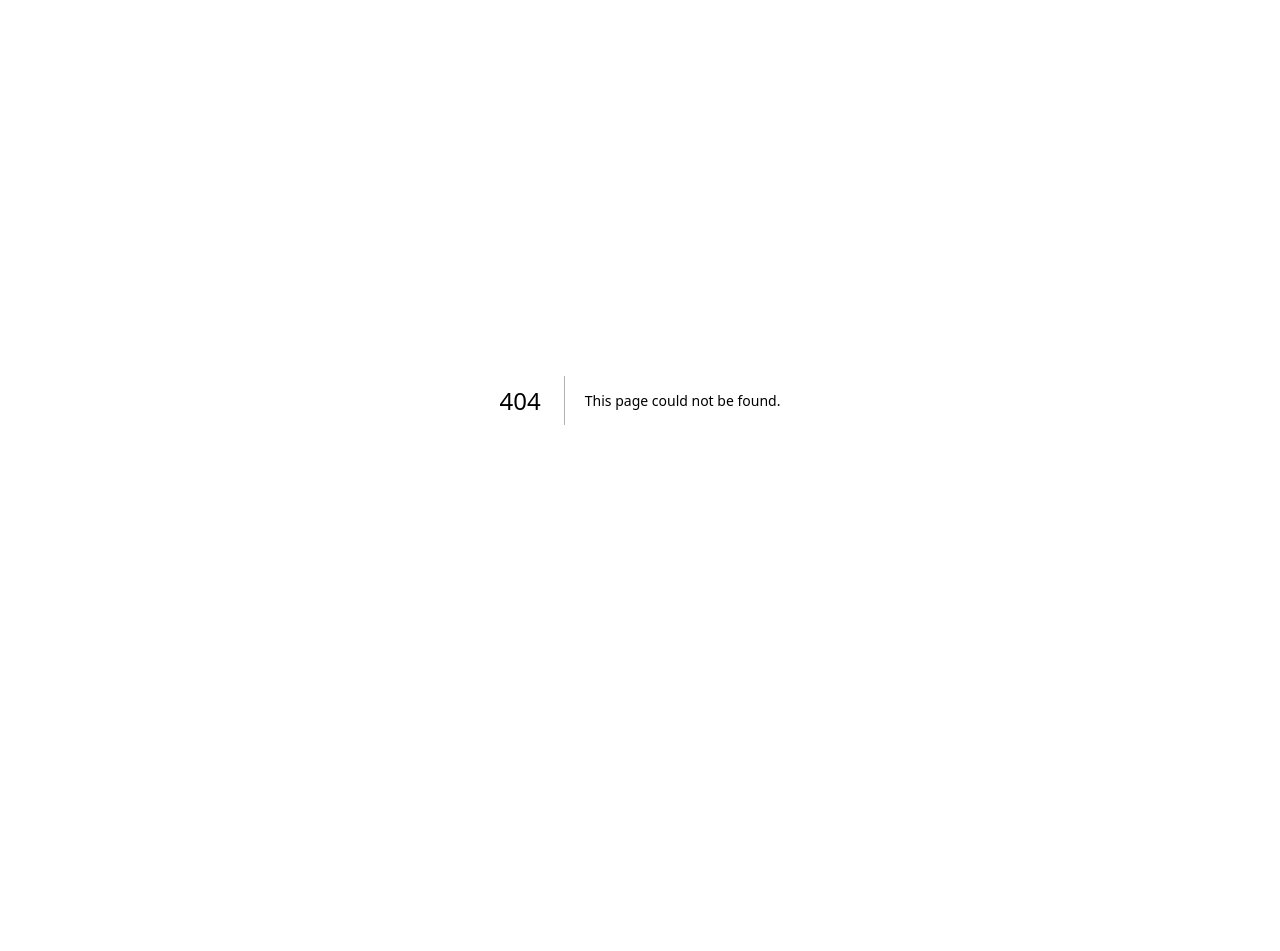
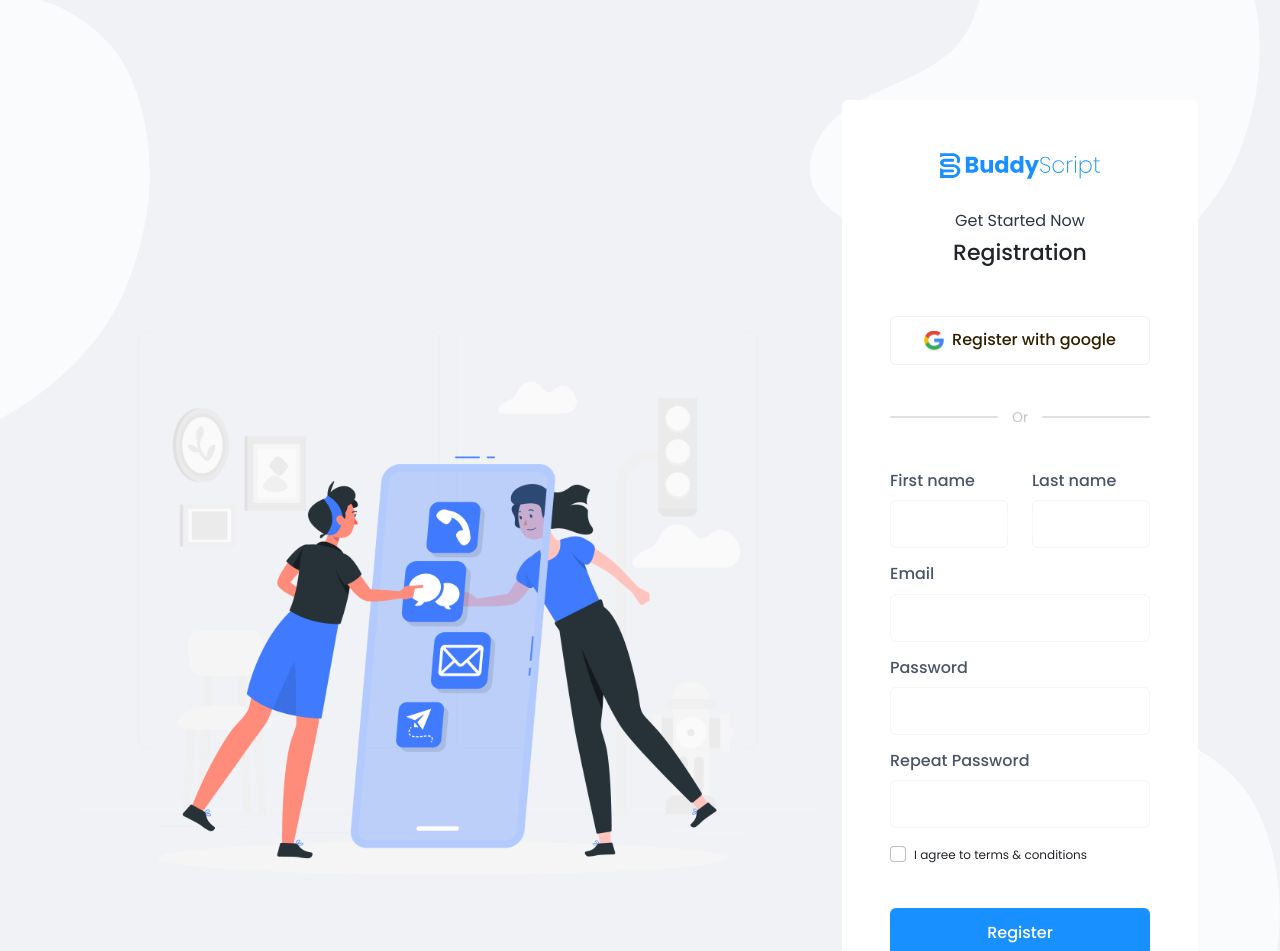
Before and after one commit to Rakibhasaniu/wavely, a Next.js app in the folder wavely-frontend/: page /register in a window 1280 px wide. Before the commit this address had no page. Shown: the top 951 px of the page. Before the commit the page ends 800 px from the top, so only its background shows below. Built offline with nearby package versions, Linux system fonts and the light colour scheme.

Commit message:
feat: registration page ui with first and last name fields

```diff
--- /dev/null
+++ b/wavely-frontend/src/app/(auth)/register/page.tsx
@@ -0,0 +1,7 @@
+import RegisterForm from '@/components/auth/RegisterForm';
+
+export const metadata = { title: 'Registration — Wavely' };
+
+export default function RegisterPage() {
+  return <RegisterForm />;
+}
--- /dev/null
+++ b/wavely-frontend/src/components/auth/RegisterForm.tsx
@@ -0,0 +1,190 @@
+'use client';
+
+import Link from 'next/link';
+import { useState } from 'react';
+
+export default function RegisterForm() {
+  const [form, setForm] = useState({
+    firstName: '',
+    lastName: '',
+    email: '',
+    password: '',
+    confirmPassword: '',
+  });
+
+  const handleChange = (e: React.ChangeEvent<HTMLInputElement>) => {
+    setForm((prev) => ({ ...prev, [e.target.name]: e.target.value }));
+  };
+
+  const handleSubmit = (e: React.FormEvent) => {
+    e.preventDefault();
+    // TODO: wire to auth API
+  };
+
+  return (
+    <section className="_social_registration_wrapper _layout_main_wrapper">
+      <div className="_shape_one">
+        <img src="/assets/images/shape1.svg" alt="" className="_shape_img" />
+        <img src="/assets/images/dark_shape.svg" alt="" className="_dark_shape" />
+      </div>
+      <div className="_shape_two">
+        <img src="/assets/images/shape2.svg" alt="" className="_shape_img" />
+        <img src="/assets/images/dark_shape1.svg" alt="" className="_dark_shape _dark_shape_opacity" />
+      </div>
+      <div className="_shape_three">
+        <img src="/assets/images/shape3.svg" alt="" className="_shape_img" />
+        <img src="/assets/images/dark_shape2.svg" alt="" className="_dark_shape _dark_shape_opacity" />
+      </div>
+
+      <div className="_social_registration_wrap">
+        <div className="container">
+          <div className="row align-items-center">
+            {/* Left illustration */}
+            <div className="col-xl-8 col-lg-8 col-md-12 col-sm-12">
+              <div className="_social_registration_right">
+                <div className="_social_registration_right_image">
+                  <img src="/assets/images/registration.png" alt="" />
+                </div>
+              </div>
+            </div>
+
+            {/* Right form */}
+            <div className="col-xl-4 col-lg-4 col-md-12 col-sm-12">
+              <div className="_social_registration_content">
+                <div className="_social_registration_right_logo _mar_b28">
+                  <img src="/assets/images/logo.svg" alt="Wavely" className="_right_logo" />
+                </div>
+                <p className="_social_registration_content_para _mar_b8">Get Started Now</p>
+                <h4 className="_social_registration_content_title _titl4 _mar_b50">
+                  Registration
+                </h4>
+
+                <button type="button" className="_social_registration_content_btn _mar_b40">
+                  <img src="/assets/images/google.svg" alt="" className="_google_img" />{' '}
+                  <span>Register with google</span>
+                </button>
+                <div className="_social_registration_content_bottom_txt _mar_b40">
+                  <span>Or</span>
+                </div>
+
+                <form className="_social_registration_form" onSubmit={handleSubmit}>
+                  <div className="row">
+                    <div className="col-xl-6 col-lg-6 col-md-6 col-sm-12">
+                      <div className="_social_registration_form_input _mar_b14">
+                        <label className="_social_registration_label _mar_b8">First name</label>
+                        <input
+                          type="text"
+                          name="firstName"
+                          value={form.firstName}
+                          onChange={handleChange}
+                          className="form-control _social_registration_input"
+                          required
+                        />
+                      </div>
+                    </div>
+                    <div className="col-xl-6 col-lg-6 col-md-6 col-sm-12">
+                      <div className="_social_registration_form_input _mar_b14">
+                        <label className="_social_registration_label _mar_b8">Last name</label>
+                        <input
+                          type="text"
+                          name="lastName"
+                          value={form.lastName}
+                          onChange={handleChange}
+                          className="form-control _social_registration_input"
+                          required
+                        />
+                      </div>
+                    </div>
+                    <div className="col-12">
+                      <div className="_social_registration_form_input _mar_b14">
+                        <label className="_social_registration_label _mar_b8">Email</label>
+                        <input
+                          type="email"
+                          name="email"
+                          value={form.email}
+                          onChange={handleChange}
+                          className="form-control _social_registration_input"
+                          required
+                        />
+                      </div>
+                    </div>
+                    <div className="col-12">
+                      <div className="_social_registration_form_input _mar_b14">
+                        <label className="_social_registration_label _mar_b8">Password</label>
+                        <input
+                          type="password"
+                          name="password"
+                          value={form.password}
+                          onChange={handleChange}
+                          className="form-control _social_registration_input"
+                          required
+                        />
+                      </div>
+                    </div>
+                    <div className="col-12">
+                      <div className="_social_registration_form_input _mar_b14">
+                        <label className="_social_registration_label _mar_b8">
+                          Repeat Password
+                        </label>
+                        <input
+                          type="password"
+                          name="confirmPassword"
+                          value={form.confirmPassword}
+                          onChange={handleChange}
+                          className="form-control _social_registration_input"
+                          required
+                        />
+                      </div>
+                    </div>
+                  </div>
+
+                  <div className="row">
+                    <div className="col-12">
+                      <div className="form-check _social_registration_form_check">
+                        <input
+                          className="form-check-input _social_registration_form_check_input"
+                          type="checkbox"
+                          id="agreeTerms"
+                          required
+                        />
+                        <label
+                          className="form-check-label _social_registration_form_check_label"
+                          htmlFor="agreeTerms"
+                        >
+                          I agree to terms &amp; conditions
+                        </label>
+                      </div>
+                    </div>
+                  </div>
+
+                  <div className="row">
+                    <div className="col-12">
+                      <div className="_social_registration_form_btn _mar_t40 _mar_b60">
+                        <button
+                          type="submit"
+                          className="_social_registration_form_btn_link _btn1"
+                        >
+                          Register now
+                        </button>
+                      </div>
+                    </div>
+                  </div>
+                </form>
+
+                <div className="row">
+                  <div className="col-12">
+                    <div className="_social_registration_bottom_txt">
+                      <p className="_social_registration_bottom_txt_para">
+                        Already have an account? <Link href="/login">Login here</Link>
+                      </p>
+                    </div>
+                  </div>
+                </div>
+              </div>
+            </div>
+          </div>
+        </div>
+      </div>
+    </section>
+  );
+}
```
